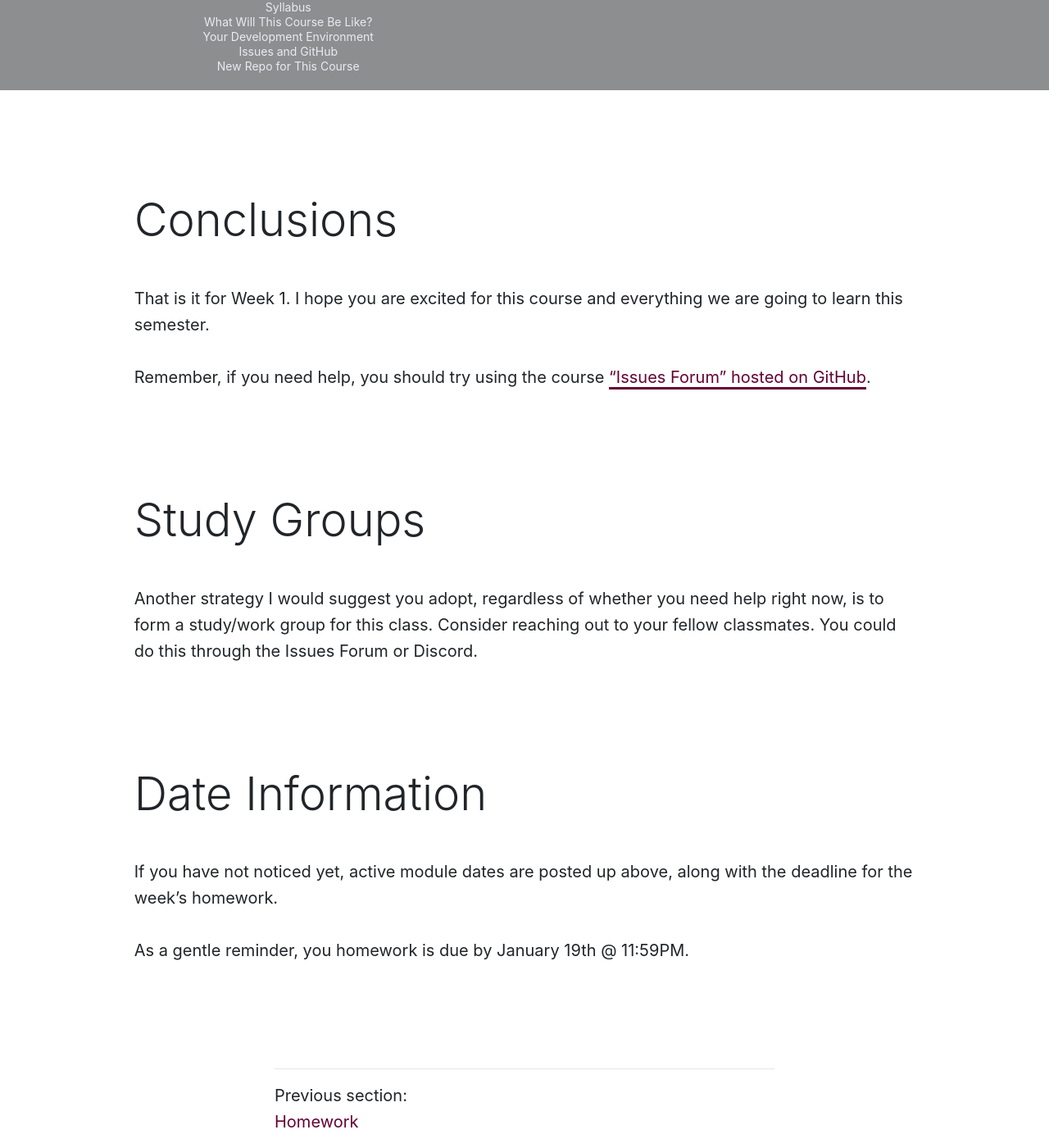
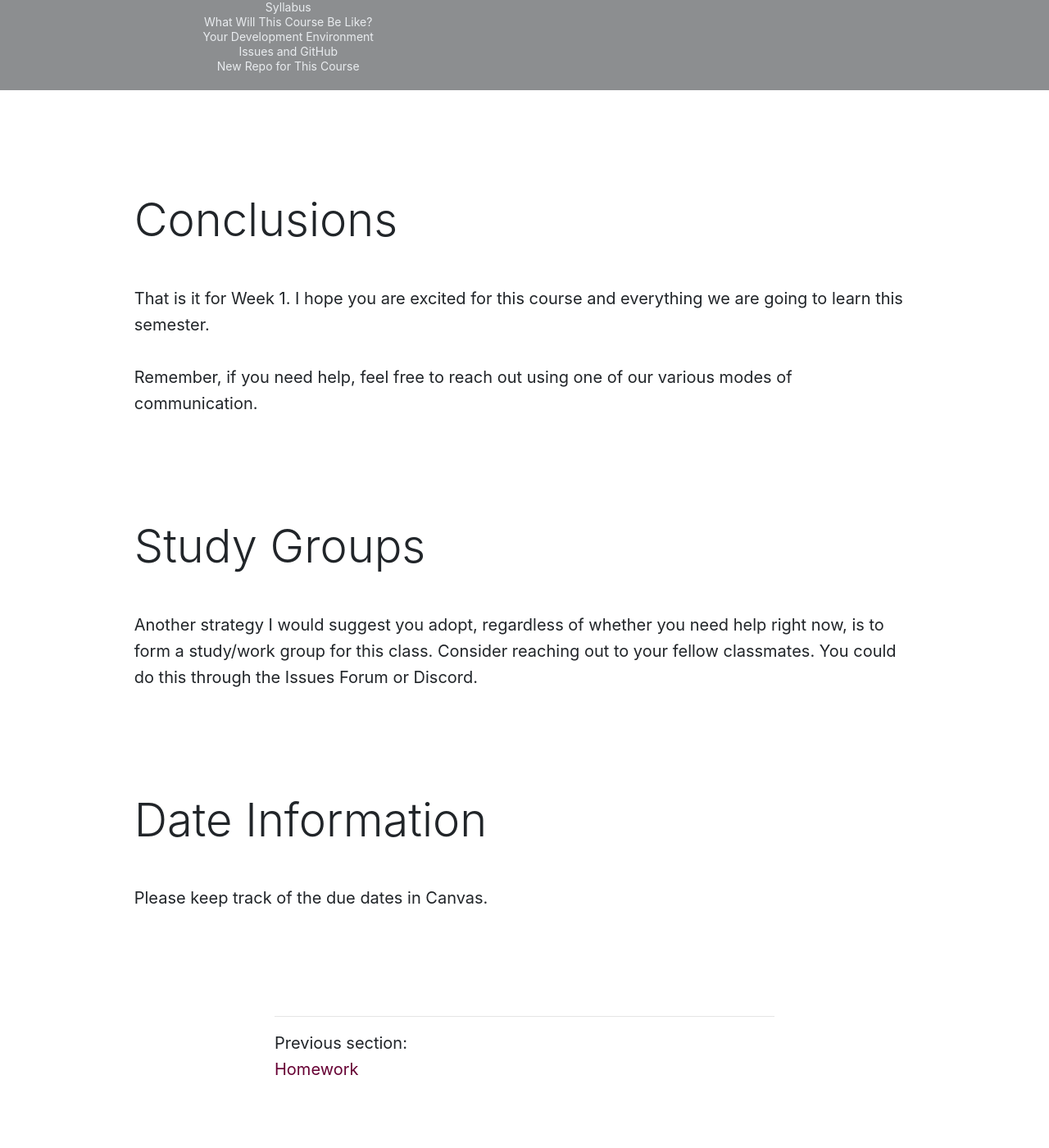
Before and after one commit to Montana-Media-Arts/441-web-tech-Spring2025-course, a Jekyll site: the page built from modules/week-1/_posts/2017-12-30-conclusions.md, in a window 1280 px wide and 1400 px high, scrolled down 237 px. Shown: the whole window at 82% size. Built offline with Jekyll 4.4.1, drawn with Linux system fonts in a browser that asks for light colours; nearby versions of some CDN libraries; comment, search, counter and statistics services are not loaded; after the commit the page ends 1573 px from its top, so only the background shows below that.

Commit message:
updated content

```diff
--- a/modules/week-1/_posts/2017-12-30-conclusions.md
+++ b/modules/week-1/_posts/2017-12-30-conclusions.md
@@ -7,7 +7,7 @@ module: 1
 
 That is it for Week 1. I hope you are excited for this course and everything we are going to learn this semester.
 
-Remember, if you need help, you should try using the course ["Issues Forum" hosted on GitHub](https://github.com/Montana-Media-Arts/441-WebTech-Spring2022-Examples/issues).
+Remember, if you need help, feel free to reach out using one of our various modes of communication.
 
 ## Study Groups
 
@@ -15,6 +15,4 @@ Another strategy I would suggest you adopt, regardless of whether you need help
 
 ## Date Information
 
-If you have not noticed yet, active module dates are posted up above, along with the deadline for the week's homework.
-
-As a gentle reminder, you homework is due by {{ site.data.dates[1][1] }}.
+Please keep track of the due dates in Canvas.
```
Also changed, not shown: modules/week-1/_posts/2017-01-03-instructors.md (+1 -1 lines), modules/week-1/_posts/2017-01-05-class-overview.md (+1 -1 lines), modules/week-1/_posts/2017-01-15-homework.md (+3 -5 lines).
